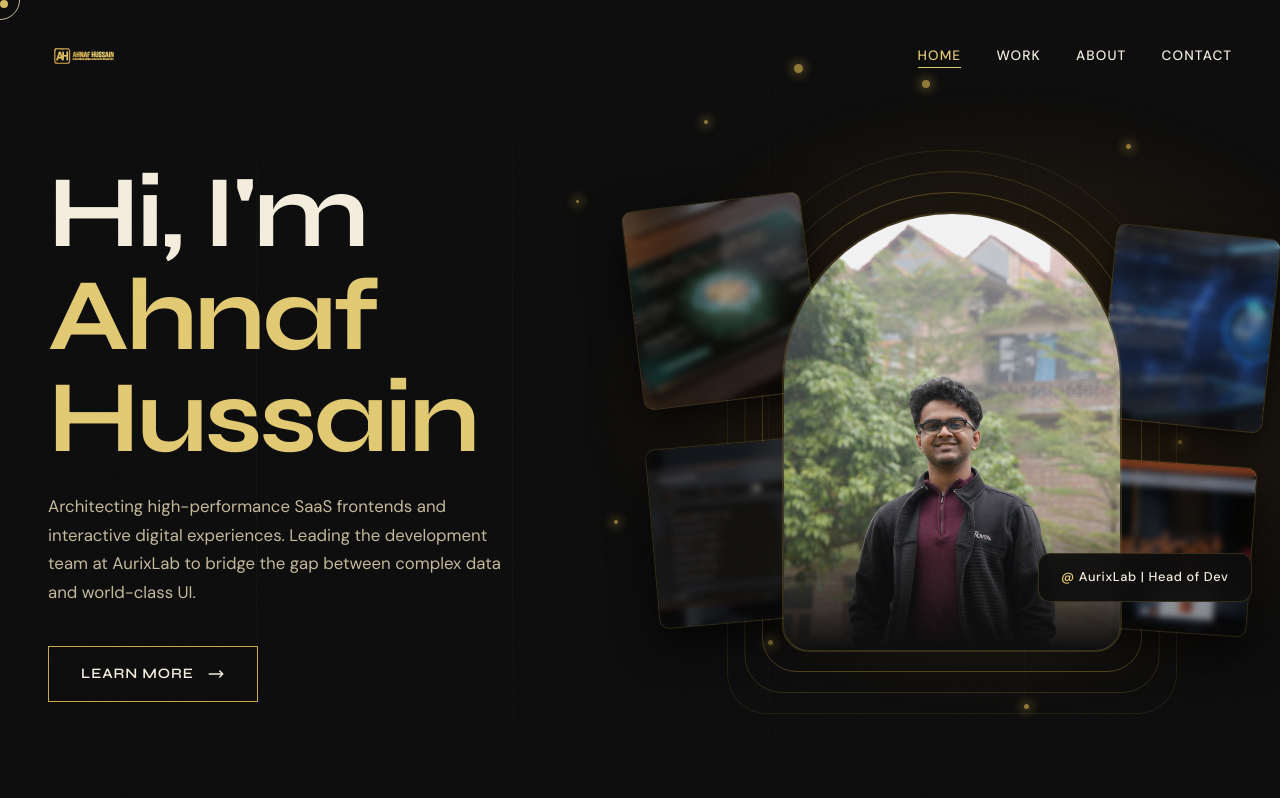
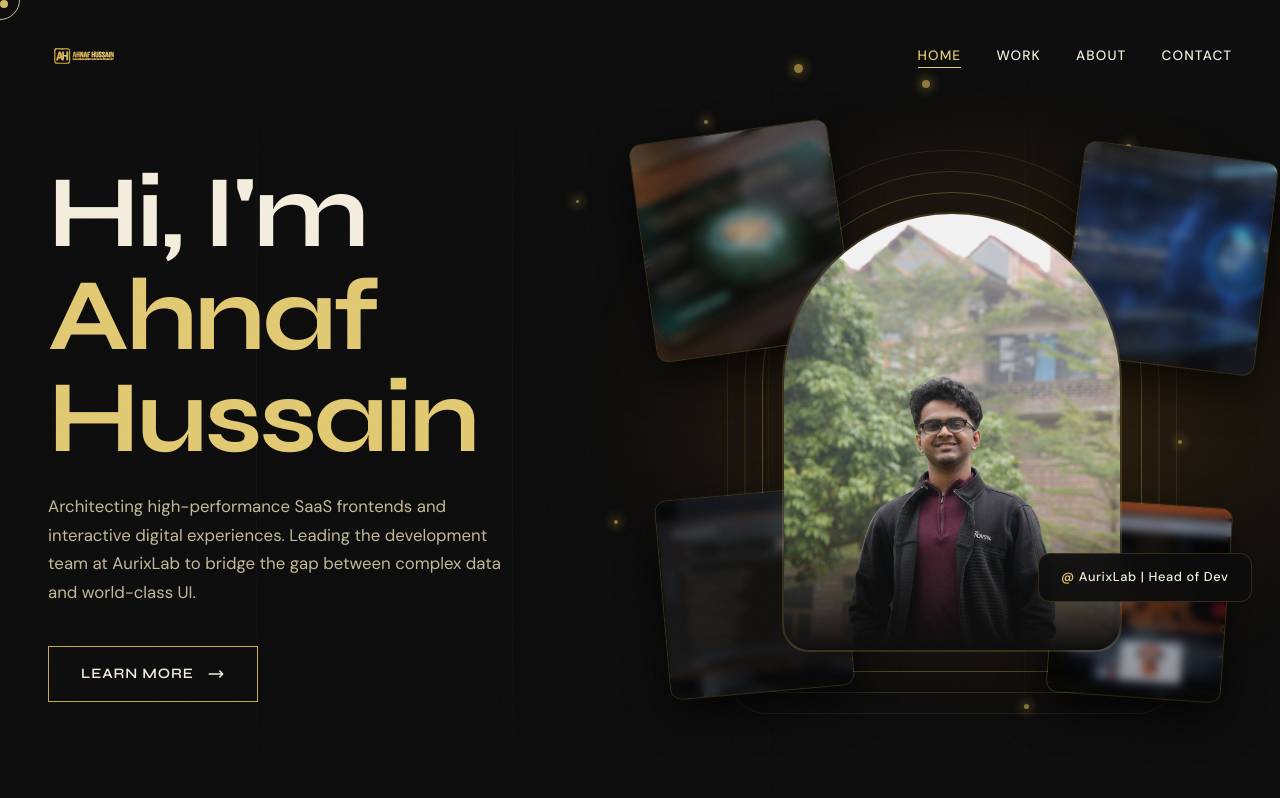
Before and after one commit to AhnafH17/Portfolio-Website, a Next.js app: page / in a window 1280 px wide. Shown: the top 798 px of the page. Built offline with nearby package versions, Linux system fonts and the light colour scheme.

Commit message:
Hero: reposition 4 float cards to peek behind arch frame, raise arch z-index

```diff
--- a/app/globals.css
+++ b/app/globals.css
@@ -315,9 +315,9 @@ nav.scrolled{background:rgba(7,7,7,0.92);backdrop-filter:blur(20px);padding:.8re
 .hero-cta svg{width:18px;height:18px;transition:transform .3s}
 .hero-cta:hover svg{transform:translateX(4px)}
 /* Image wrapper */
-.hero-image-wrapper{position:relative;display:flex;justify-content:center;align-items:center;opacity:0;transform:translateY(40px);animation:fadeUp 1s ease .6s forwards}
+.hero-image-wrapper{position:relative;display:flex;justify-content:center;align-items:center;opacity:0;transform:translateY(40px);animation:fadeUp 1s ease .6s forwards;overflow:visible}
 /* Arch frame — sits above float cards */
-.hero-image-frame{position:relative;width:340px;height:440px;overflow:hidden;border-radius:180px 180px 28px 28px;border:2px solid var(--gold-border-hover);z-index:2}
+.hero-image-frame{position:relative;width:340px;height:440px;overflow:hidden;border-radius:180px 180px 28px 28px;border:2px solid var(--gold-border-hover);z-index:3}
 .hero-image-frame::after{content:'';position:absolute;inset:0;background:linear-gradient(to top,var(--black) 0%,transparent 30%)}
 /* Concentric rings */
 .hero-ring{position:absolute;border-style:solid;border-radius:220px 220px 40px 40px;top:50%;left:50%;transform:translate(-50%,-50%);pointer-events:none}
@@ -326,25 +326,27 @@ nav.scrolled{background:rgba(7,7,7,0.92);backdrop-filter:blur(20px);padding:.8re
 .hero-ring-3{width:450px;height:564px;border-width:1px;border-color:rgba(201,168,76,0.12);z-index:0}
 /* Float card wrappers — absolute positioned, mostly behind the arch */
 .hero-fc-wrap{position:absolute;z-index:1;pointer-events:none}
-/* Left side: two cards stacked, pushed right so most is hidden behind arch */
-.hero-fc-left-top { left: -40px; top: calc(50% - 220px); }
-.hero-fc-left-bot { left: -20px; top: calc(50% + 10px); }
-/* Right side: two cards, pushed left so most is hidden behind arch */
-.hero-fc-right-top { right: -40px; top: calc(50% - 200px); }
-.hero-fc-right-bot { right: -20px; top: calc(50% + 30px); }
+/* Left top: upper-left of arch, card mostly behind, only bottom-right corner peeks */
+.hero-fc-left-top  { left: calc(50% - 310px); top: calc(50% - 290px); }
+/* Left bottom: lower-left of arch, only top-right corner peeks */
+.hero-fc-left-bot  { left: calc(50% - 290px); top: calc(50% + 60px);  }
+/* Right top: upper-right of arch, only bottom-left corner peeks */
+.hero-fc-right-top { left: calc(50% + 120px); top: calc(50% - 280px); }
+/* Right bottom: lower-right of arch, only top-left corner peeks */
+.hero-fc-right-bot { left: calc(50% + 100px); top: calc(50% + 70px);  }
 /* The card itself */
-.hero-float-card{position:relative;border-radius:10px;border:1px solid rgba(201,168,76,0.2);overflow:hidden;box-shadow:0 16px 40px rgba(0,0,0,0.7)}
+.hero-float-card{position:relative;border-radius:12px;border:1px solid rgba(201,168,76,0.22);overflow:hidden;box-shadow:0 16px 40px rgba(0,0,0,0.7)}
 .hero-float-card img{width:100%;height:100%;object-fit:cover;display:block}
-.hero-fc-left-top  .hero-float-card { width:180px; height:200px; transform:rotate(-7deg); }
-.hero-fc-left-bot  .hero-float-card { width:160px; height:180px; transform:rotate(-5deg); }
-.hero-fc-right-top .hero-float-card { width:165px; height:195px; transform:rotate(6deg);  }
-.hero-fc-right-bot .hero-float-card { width:150px; height:170px; transform:rotate(4deg);  }
+.hero-fc-left-top  .hero-float-card { width:200px; height:220px; transform:rotate(-8deg); }
+.hero-fc-left-bot  .hero-float-card { width:185px; height:200px; transform:rotate(-5deg); }
+.hero-fc-right-top .hero-float-card { width:195px; height:215px; transform:rotate(7deg);  }
+.hero-fc-right-bot .hero-float-card { width:175px; height:195px; transform:rotate(4deg);  }
 /* Glass overlay on each card */
-.hero-float-glass{position:absolute;inset:0;background:rgba(10,8,4,0.35);backdrop-filter:blur(3px);-webkit-backdrop-filter:blur(3px);border-radius:10px}
+.hero-float-glass{position:absolute;inset:0;background:rgba(10,8,4,0.3);backdrop-filter:blur(4px);-webkit-backdrop-filter:blur(4px);border-radius:12px}
 /* Bokeh particles */
 .hero-particle{position:absolute;border-radius:50%;background:rgba(201,168,76,0.7);box-shadow:0 0 10px 4px rgba(201,168,76,0.25);pointer-events:none;z-index:0}
 /* Floating tag */
-.hero-floating-tag{position:absolute;bottom:50px;right:-20px;background:rgba(13,13,13,0.92);backdrop-filter:blur(12px);border:1px solid rgba(201,168,76,0.2);padding:.8rem 1.4rem;border-radius:12px;font-size:.8rem;font-weight:500;letter-spacing:.05em;z-index:3;white-space:nowrap}
+.hero-floating-tag{position:absolute;bottom:50px;right:-20px;background:rgba(13,13,13,0.92);backdrop-filter:blur(12px);border:1px solid rgba(201,168,76,0.2);padding:.8rem 1.4rem;border-radius:12px;font-size:.8rem;font-weight:500;letter-spacing:.05em;z-index:4;white-space:nowrap}
 .hero-floating-tag span{color:var(--accent-glow);font-weight:700}
 .scroll-indicator{position:absolute;bottom:2rem;left:50%;transform:translateX(-50%);display:flex;flex-direction:column;align-items:center;gap:.5rem;font-size:.7rem;letter-spacing:.15em;text-transform:uppercase;color:var(--gold-dim);opacity:0;animation:fadeUp .8s ease 1.2s forwards}
 .scroll-line{width:1px;height:40px;background:linear-gradient(to bottom,var(--gold-dim),transparent);animation:scrollPulse 2s ease infinite}
```
